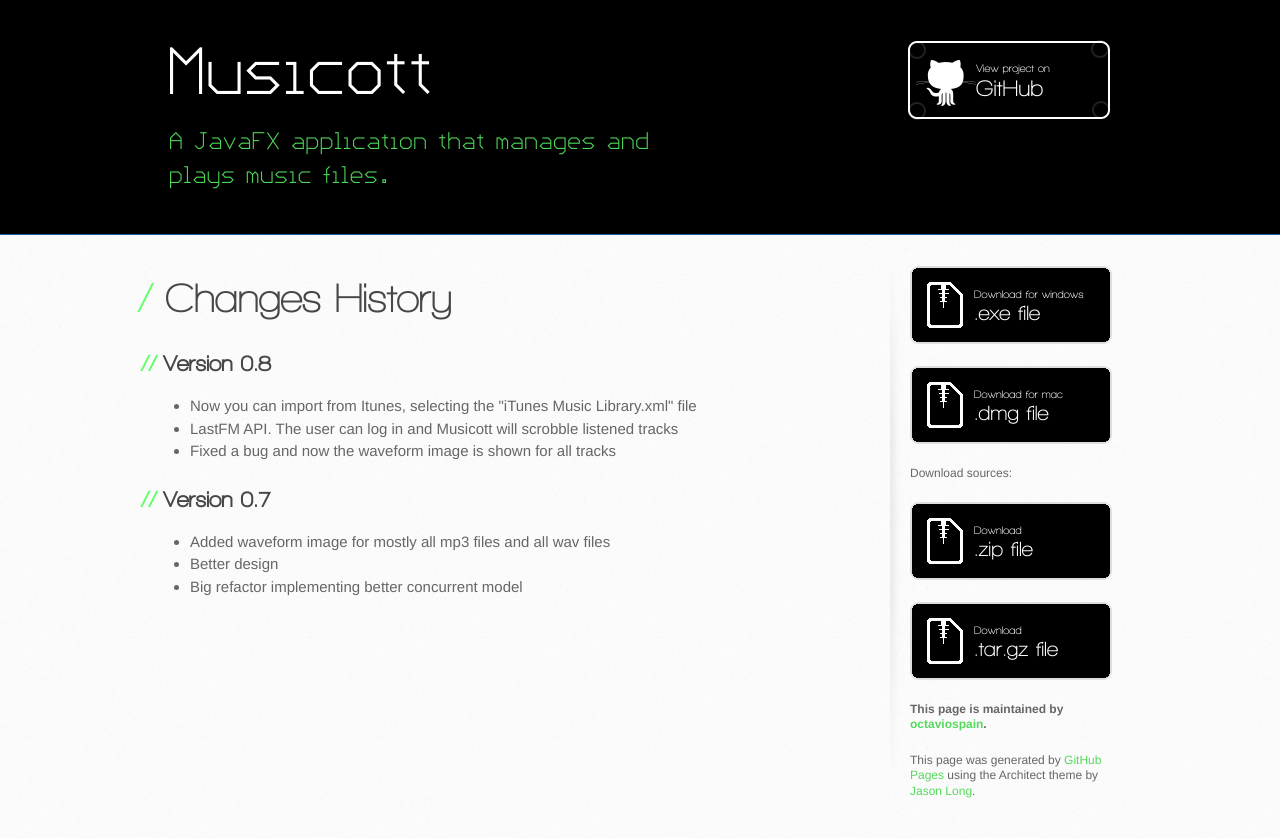
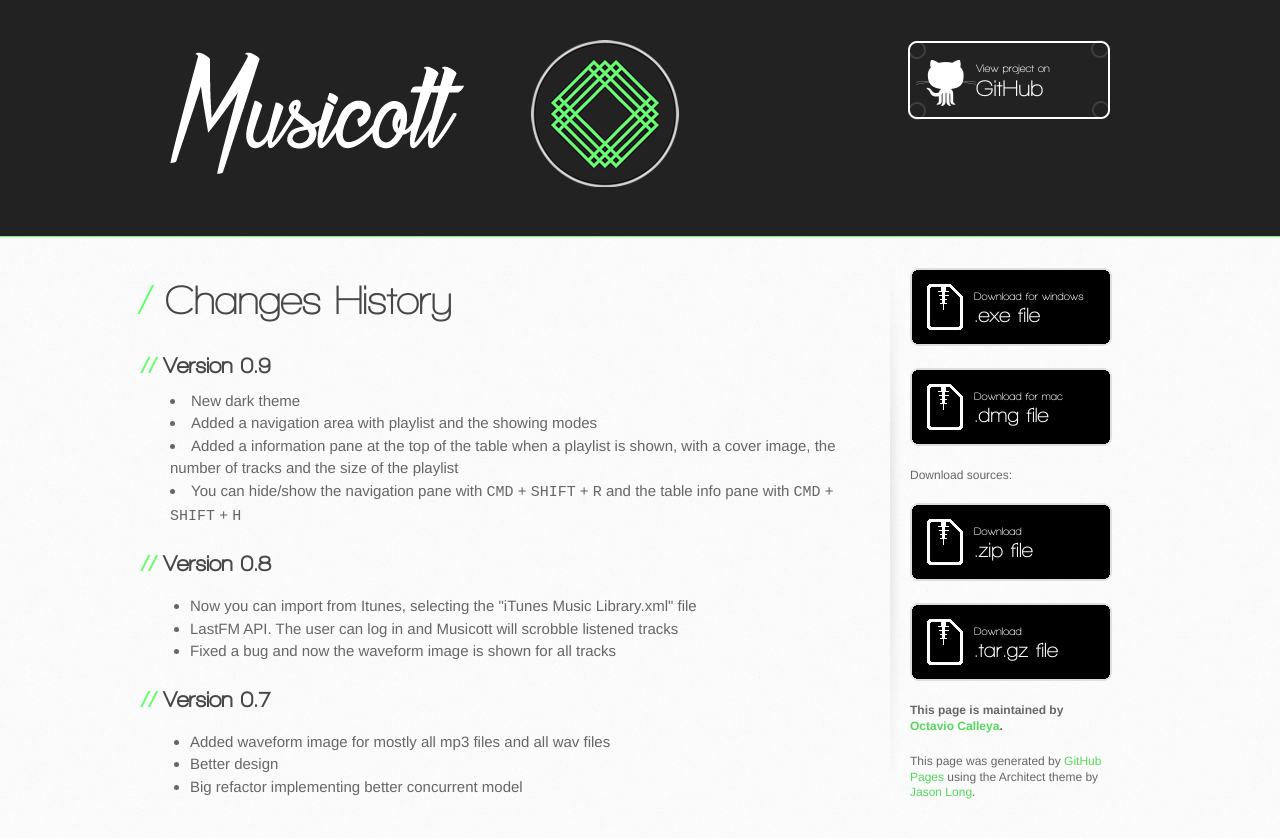
Before and after one commit to octaviospain/Musicott, a Jekyll site: the page built from changes.html, in a window 1280 px wide. Shown: the top 838 px of the page. Built offline with Jekyll 4.4.1, drawn with Linux system fonts in a browser that asks for light colours.

Commit message:
Updated to 0.9-b version

```diff
--- a/_layouts/default.html
+++ b/_layouts/default.html
@@ -21,8 +21,7 @@
   <body>
     <header>
       <div class="inner">
-        <h1><a href="http://octaviospain.github.io/Musicott">Musicott</a></h1>
-        <h2>A JavaFX application that manages and plays music files.</h2>
+        <img src="images/musicott-header.png" alt="Musicott">
         <a href="https://github.com/octaviospain/Musicott" class="button"><small>View project on</small> GitHub</a>
       </div>
     </header>
@@ -34,11 +33,11 @@
         </section>
 
         <aside id="sidebar">
-          <a href="https://github.com/octaviospain/Musicott/releases/download/v0.8.0/Musicott-0.8.0.exe" class="button">
+          <a href="https://github.com/octaviospain/Musicott/releases/download/v0.9.0-b/Musicott-0.9-b.exe" class="button">
             <small>Download for windows</small>
             .exe file
           </a>
-       	  <a href="https://github.com/octaviospain/Musicott/releases/download/v0.8.0/Musicott-0.8.0.dmg" class="button">
+       	  <a href="https://github.com/octaviospain/Musicott/releases/download/v0.9.0-b/Musicott-0.9-b.dmg" class="button">
             <small>Download for mac</small>
             .dmg file
           </a>
@@ -52,7 +51,7 @@
             .tar.gz file
           </a>
 
-          <p class="repo-owner">This page<a href="https://github.com/octaviospain/Musicott"></a> is maintained by <a href="https://github.com/octaviospain">octaviospain</a>.</p>
+          <p class="repo-owner">This page<a href="https://github.com/octaviospain/Musicott"></a> is maintained by <a href="https://github.com/transgressoft">Octavio Calleya</a>.</p>
 
           <p>This page was generated by <a href="https://pages.github.com">GitHub Pages</a> using the Architect theme by <a href="https://twitter.com/jasonlong">Jason Long</a>.</p>
         </aside>
--- a/changes.html
+++ b/changes.html
@@ -4,6 +4,12 @@
 ---
 <h1>Changes History</h1>
 
+<h2>Version 0.9</h2>
+	<li>New dark theme</li>
+	<li>Added a navigation area with playlist and the showing modes</li>
+	<li>Added a information pane at the top of the table when a playlist is shown, with a cover image, the number of tracks and the size of the playlist</li>
+	<li>You can hide/show the navigation pane with <kbd>CMD</kbd> + <kbd>SHIFT</kbd> + <kbd>R</kbd>
+		and the table info pane with <kbd>CMD</kbd> + <kbd>SHIFT</kbd> + <kbd>H</kbd></li>
 <h2>Version 0.8</h2>
 <ul>
 	<li>Now you can import from Itunes, selecting the "iTunes Music Library.xml" file</li>
--- a/stylesheets/stylesheet.css
+++ b/stylesheets/stylesheet.css
@@ -464,8 +464,8 @@
   padding-top: 40px;
   padding-bottom: 40px;
   font-family: 'PCBius', 'Helvetica Neue', Helvetica, Arial, serif;
-  background-color: rgb(0, 0, 0);
-  border-bottom: solid 1px #275da1;
+  background-color: rgb(34, 34, 34);
+  border-bottom: solid 1px rgb(99, 255, 109);
 }
 
 header a{
```
Also changed, not shown: index.md (+38 -16 lines), images/musicott-header.png (added), 1 other file.
